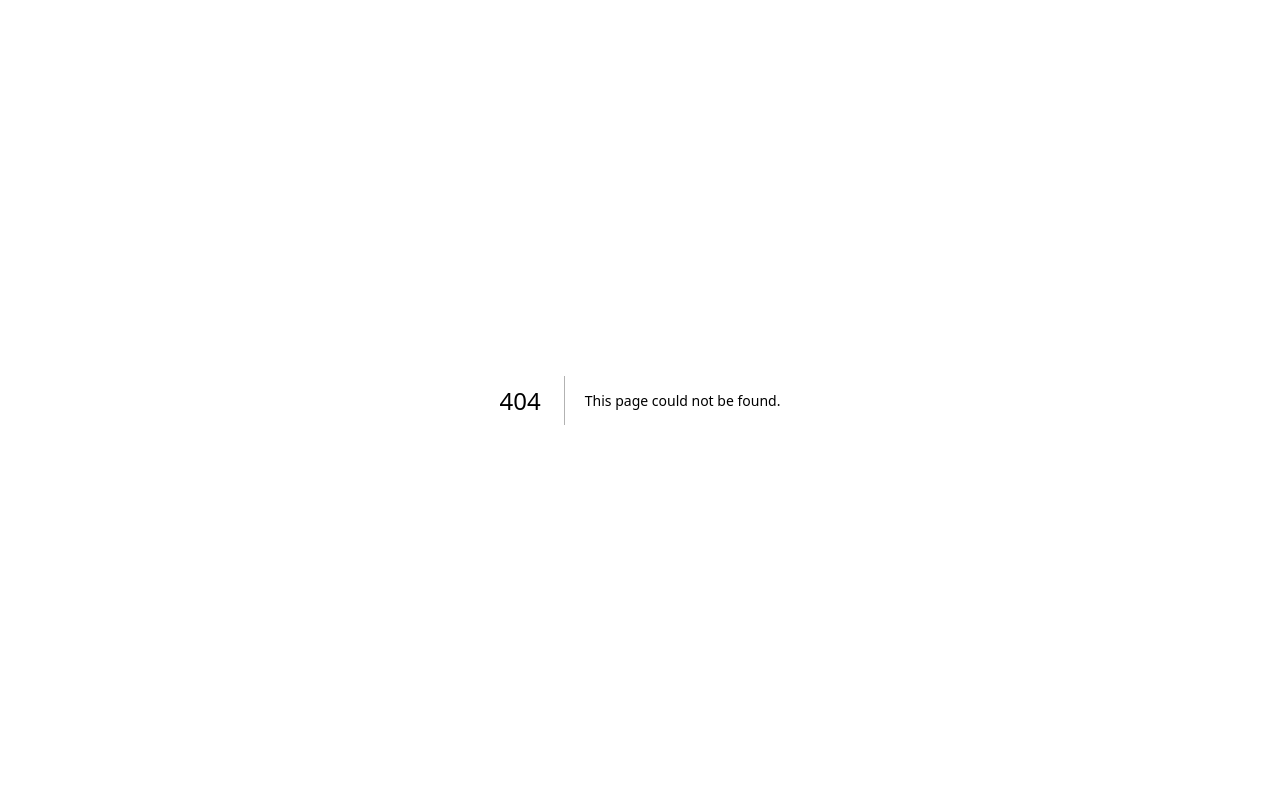
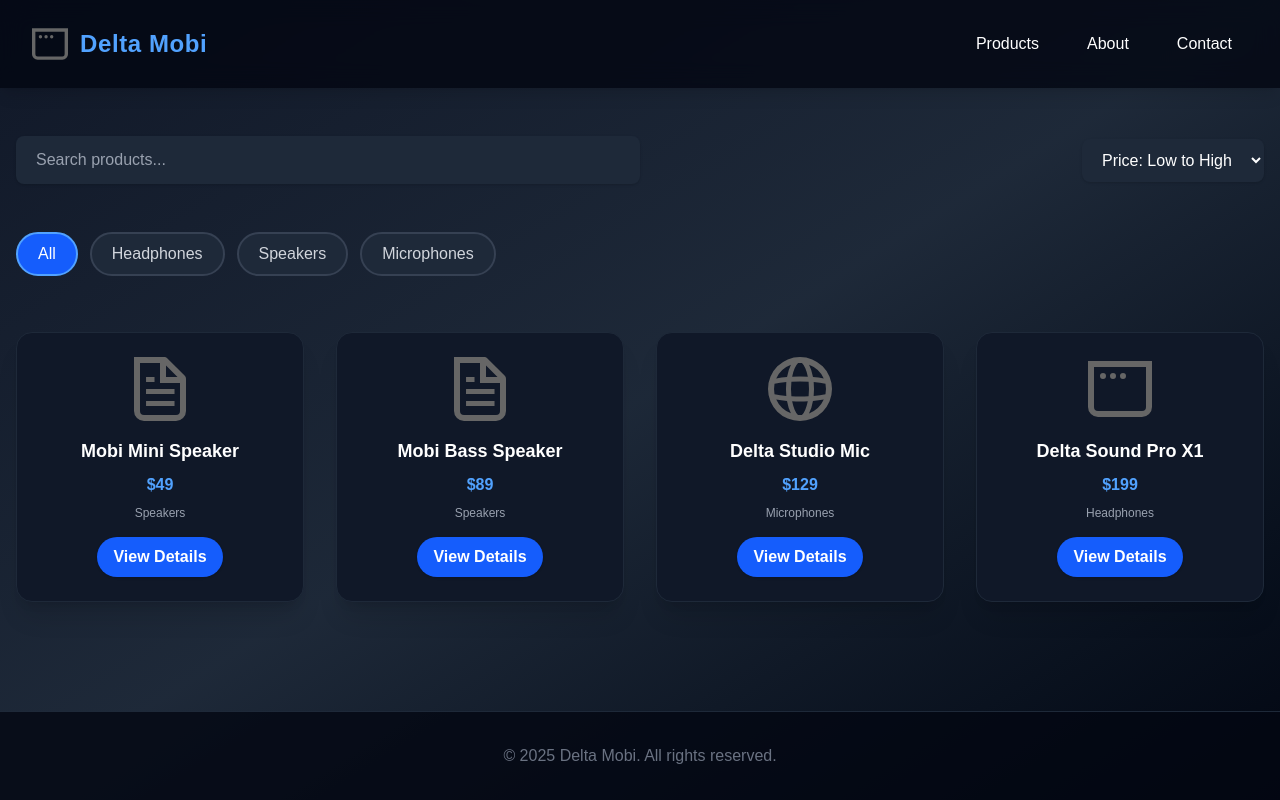
Before and after one commit to nphuoc1625/delta_mobi, a Next.js app: page /products in a window 1280 px wide. Before the commit this address had no page. Built offline with nearby package versions, Linux system fonts and the light colour scheme.

Commit message:
FE: add simple homepage and product page

```diff
--- a/src/app/page.tsx
+++ b/src/app/page.tsx
@@ -1,103 +1,69 @@
 import Image from "next/image";
+import Header from "../components/Header";
+import Footer from "../components/Footer";
+
+const featuredProducts = [
+  {
+    id: 1,
+    name: "Delta Sound Pro X1",
+    description: "High-fidelity wireless headphones with noise cancellation.",
+    price: "$199",
+    image: "/window.svg",
+  },
+  {
+    id: 2,
+    name: "Mobi Mini Speaker",
+    description: "Portable Bluetooth speaker with deep bass.",
+    price: "$49",
+    image: "/file.svg",
+  },
+  {
+    id: 3,
+    name: "Delta Studio Mic",
+    description: "Professional USB microphone for studio-quality sound.",
+    price: "$129",
+    image: "/globe.svg",
+  },
+];
 
 export default function Home() {
   return (
-    <div className="grid grid-rows-[20px_1fr_20px] items-center justify-items-center min-h-screen p-8 pb-20 gap-16 sm:p-20 font-[family-name:var(--font-geist-sans)]">
-      <main className="flex flex-col gap-[32px] row-start-2 items-center sm:items-start">
-        <Image
-          className="dark:invert"
-          src="/next.svg"
-          alt="Next.js logo"
-          width={180}
-          height={38}
-          priority
-        />
-        <ol className="list-inside list-decimal text-sm/6 text-center sm:text-left font-[family-name:var(--font-geist-mono)]">
-          <li className="mb-2 tracking-[-.01em]">
-            Get started by editing{" "}
-            <code className="bg-black/[.05] dark:bg-white/[.06] px-1 py-0.5 rounded font-[family-name:var(--font-geist-mono)] font-semibold">
-              src/app/page.tsx
-            </code>
-            .
-          </li>
-          <li className="tracking-[-.01em]">
-            Save and see your changes instantly.
-          </li>
-        </ol>
+    <div className="min-h-screen flex flex-col bg-gradient-to-br from-gray-900 via-gray-800 to-gray-950 text-white">
+      <Header />
 
-        <div className="flex gap-4 items-center flex-col sm:flex-row">
-          <a
-            className="rounded-full border border-solid border-transparent transition-colors flex items-center justify-center bg-foreground text-background gap-2 hover:bg-[#383838] dark:hover:bg-[#ccc] font-medium text-sm sm:text-base h-10 sm:h-12 px-4 sm:px-5 sm:w-auto"
-            href="https://vercel.com/new?utm_source=create-next-app&utm_medium=appdir-template-tw&utm_campaign=create-next-app"
-            target="_blank"
-            rel="noopener noreferrer"
-          >
-            <Image
-              className="dark:invert"
-              src="/vercel.svg"
-              alt="Vercel logomark"
-              width={20}
-              height={20}
-            />
-            Deploy now
-          </a>
-          <a
-            className="rounded-full border border-solid border-black/[.08] dark:border-white/[.145] transition-colors flex items-center justify-center hover:bg-[#f2f2f2] dark:hover:bg-[#1a1a1a] hover:border-transparent font-medium text-sm sm:text-base h-10 sm:h-12 px-4 sm:px-5 w-full sm:w-auto md:w-[158px]"
-            href="https://nextjs.org/docs?utm_source=create-next-app&utm_medium=appdir-template-tw&utm_campaign=create-next-app"
-            target="_blank"
-            rel="noopener noreferrer"
-          >
-            Read our docs
-          </a>
+      {/* Hero Section */}
+      <section className="flex flex-col items-center justify-center flex-1 py-16 px-4 text-center bg-gradient-to-b from-gray-950/90 to-gray-900/80">
+        <h1 className="text-5xl sm:text-6xl font-extrabold mb-6 text-blue-400 drop-shadow-lg">Premium Sound Devices</h1>
+        <p className="text-xl sm:text-2xl text-gray-300 mb-8 max-w-2xl">Experience the next level of audio with Delta Mobi. Explore our curated selection of headphones, speakers, and studio equipment designed for true sound lovers.</p>
+        <div className="flex flex-wrap gap-4 justify-center">
+          <a href="/products" className="px-8 py-3 rounded-full bg-blue-600 hover:bg-blue-700 text-lg font-semibold shadow-lg transition">Browse Products</a>
+          <a href="#about" className="px-8 py-3 rounded-full bg-gray-800 hover:bg-gray-700 text-lg font-semibold shadow-lg transition">Learn More</a>
+        </div>
+      </section>
+
+      {/* Featured Products */}
+      <main id="products" className="w-full max-w-6xl mx-auto py-16 px-4">
+        <h2 className="text-3xl font-bold mb-10 text-center text-blue-300">Featured Products</h2>
+        <div className="grid grid-cols-1 sm:grid-cols-2 md:grid-cols-3 gap-10">
+          {featuredProducts.map((product) => (
+            <div key={product.id} className="bg-gray-900 rounded-2xl p-8 flex flex-col items-center shadow-xl hover:scale-105 hover:shadow-blue-900 transition-transform border border-gray-800">
+              <Image
+                src={product.image}
+                alt={product.name}
+                width={72}
+                height={72}
+                className="mb-6"
+              />
+              <h3 className="text-xl font-bold mb-2 text-white">{product.name}</h3>
+              <p className="text-base text-gray-400 mb-4 text-center">{product.description}</p>
+              <span className="text-lg font-semibold text-blue-400">{product.price}</span>
+              <button className="mt-6 px-6 py-2 rounded-full bg-blue-600 hover:bg-blue-700 font-semibold transition shadow">View Details</button>
+            </div>
+          ))}
         </div>
       </main>
-      <footer className="row-start-3 flex gap-[24px] flex-wrap items-center justify-center">
-        <a
-          className="flex items-center gap-2 hover:underline hover:underline-offset-4"
-          href="https://nextjs.org/learn?utm_source=create-next-app&utm_medium=appdir-template-tw&utm_campaign=create-next-app"
-          target="_blank"
-          rel="noopener noreferrer"
-        >
-          <Image
-            aria-hidden
-            src="/file.svg"
-            alt="File icon"
-            width={16}
-            height={16}
-          />
-          Learn
-        </a>
-        <a
-          className="flex items-center gap-2 hover:underline hover:underline-offset-4"
-          href="https://vercel.com/templates?framework=next.js&utm_source=create-next-app&utm_medium=appdir-template-tw&utm_campaign=create-next-app"
-          target="_blank"
-          rel="noopener noreferrer"
-        >
-          <Image
-            aria-hidden
-            src="/window.svg"
-            alt="Window icon"
-            width={16}
-            height={16}
-          />
-          Examples
-        </a>
-        <a
-          className="flex items-center gap-2 hover:underline hover:underline-offset-4"
-          href="https://nextjs.org?utm_source=create-next-app&utm_medium=appdir-template-tw&utm_campaign=create-next-app"
-          target="_blank"
-          rel="noopener noreferrer"
-        >
-          <Image
-            aria-hidden
-            src="/globe.svg"
-            alt="Globe icon"
-            width={16}
-            height={16}
-          />
-          Go to nextjs.org →
-        </a>
-      </footer>
+
+      <Footer />
     </div>
   );
 }
--- /dev/null
+++ b/src/app/products/page.tsx
@@ -0,0 +1,105 @@
+"use client";
+import Image from "next/image";
+import { useState } from "react";
+import Header from "../../components/Header";
+import Footer from "../../components/Footer";
+import { getProducts, Product } from "../../data/products";
+
+const categories = ["All", "Headphones", "Speakers", "Microphones"];
+const filters = ["Price: Low to High", "Price: High to Low", "Newest"];
+
+export default function ProductsPage() {
+    const [search, setSearch] = useState("");
+    const [selectedCategory, setSelectedCategory] = useState("All");
+    const [selectedFilter, setSelectedFilter] = useState(filters[0]);
+
+    const products: Product[] = getProducts();
+
+    // Filtered and searched products
+    let filteredProducts = products.filter(
+        (p) =>
+            (selectedCategory === "All" || p.category === selectedCategory) &&
+            p.name.toLowerCase().includes(search.toLowerCase())
+    );
+    if (selectedFilter === "Price: Low to High") {
+        filteredProducts = filteredProducts.slice().sort((a, b) => a.price - b.price);
+    } else if (selectedFilter === "Price: High to Low") {
+        filteredProducts = filteredProducts.slice().sort((a, b) => b.price - a.price);
+    }
+
+    return (
+        <div className="min-h-screen flex flex-col bg-gradient-to-br from-gray-900 via-gray-800 to-gray-950 text-white">
+            <Header />
+
+            {/* Body */}
+            <main className="w-full max-w-7xl mx-auto flex-1 flex flex-col gap-8 py-12 px-4">
+                {/* Search Bar */}
+                <div className="flex flex-col sm:flex-row gap-4 items-center justify-between mb-4">
+                    <input
+                        type="text"
+                        placeholder="Search products..."
+                        value={search}
+                        onChange={(e) => setSearch(e.target.value)}
+                        className="w-full sm:w-1/2 px-5 py-3 rounded-lg bg-gray-800 text-white placeholder-gray-400 focus:outline-none focus:ring-2 focus:ring-blue-500 shadow"
+                    />
+                    {/* Filter Dropdown */}
+                    <select
+                        value={selectedFilter}
+                        onChange={(e) => setSelectedFilter(e.target.value)}
+                        className="px-4 py-3 rounded-lg bg-gray-800 text-white focus:outline-none focus:ring-2 focus:ring-blue-500 shadow"
+                    >
+                        {filters.map((filter) => (
+                            <option key={filter} value={filter} className="bg-gray-800">
+                                {filter}
+                            </option>
+                        ))}
+                    </select>
+                </div>
+
+                {/* Category Section */}
+                <div className="flex gap-3 flex-wrap mb-6">
+                    {categories.map((cat) => (
+                        <button
+                            key={cat}
+                            onClick={() => setSelectedCategory(cat)}
+                            className={`px-5 py-2 rounded-full font-medium transition border-2 ${selectedCategory === cat
+                                ? "bg-blue-600 border-blue-400 text-white"
+                                : "bg-gray-800 border-gray-700 text-gray-300 hover:bg-blue-900 hover:border-blue-400"
+                                }`}
+                        >
+                            {cat}
+                        </button>
+                    ))}
+                </div>
+
+                {/* Product Grid */}
+                <div className="grid grid-cols-1 sm:grid-cols-2 md:grid-cols-3 lg:grid-cols-4 gap-8">
+                    {filteredProducts.length === 0 ? (
+                        <div className="col-span-full text-center text-gray-400 text-lg py-12">No products found.</div>
+                    ) : (
+                        filteredProducts.map((product) => (
+                            <div
+                                key={product.id}
+                                className="bg-gray-900 rounded-2xl p-6 flex flex-col items-center shadow-xl hover:scale-105 hover:shadow-blue-900 transition-transform border border-gray-800"
+                            >
+                                <Image
+                                    src={product.image}
+                                    alt={product.name}
+                                    width={64}
+                                    height={64}
+                                    className="mb-4"
+                                />
+                                <h3 className="text-lg font-bold mb-2 text-white">{product.name}</h3>
+                                <span className="text-base font-semibold text-blue-400 mb-2">${product.price}</span>
+                                <span className="text-xs text-gray-400 mb-4">{product.category}</span>
+                                <button className="mt-auto px-4 py-2 rounded-full bg-blue-600 hover:bg-blue-700 font-semibold transition shadow">View Details</button>
+                            </div>
+                        ))
+                    )}
+                </div>
+            </main>
+
+            <Footer />
+        </div>
+    );
+}
--- /dev/null
+++ b/src/components/Footer.tsx
@@ -0,0 +1,7 @@
+export default function Footer() {
+    return (
+        <footer className="w-full text-center py-8 border-t border-gray-800 text-gray-500 bg-gray-950/80 mt-auto">
+            © {new Date().getFullYear()} Delta Mobi. All rights reserved.
+        </footer>
+    );
+}
--- /dev/null
+++ b/src/components/Header.tsx
@@ -0,0 +1,21 @@
+"use client";
+import Image from "next/image";
+import Link from "next/link";
+
+export default function Header() {
+    return (
+        <header className="w-full px-8 py-6 flex items-center justify-between shadow-lg bg-gray-950/80 backdrop-blur-md sticky top-0 z-10">
+            <div className="flex items-center gap-3">
+                <Link href="/" className="flex items-center gap-3">
+                    <Image src="/window.svg" alt="Delta Mobi Logo" width={36} height={36} className="dark:invert" />
+                    <span className="text-2xl font-extrabold tracking-wide text-blue-400">Delta Mobi</span>
+                </Link>
+            </div>
+            <nav className="flex gap-4">
+                <a href="/products" className="px-4 py-2 rounded-lg font-medium hover:bg-gray-800/80 transition">Products</a>
+                <a href="#about" className="px-4 py-2 rounded-lg font-medium hover:bg-gray-800/80 transition">About</a>
+                <a href="#contact" className="px-4 py-2 rounded-lg font-medium hover:bg-gray-800/80 transition">Contact</a>
+            </nav>
+        </header>
+    );
+}
--- /dev/null
+++ b/src/data/products.ts
@@ -0,0 +1,42 @@
+export type Product = {
+    id: number;
+    name: string;
+    category: string;
+    price: number;
+    image: string;
+};
+
+export const products: Product[] = [
+    {
+        id: 1,
+        name: "Delta Sound Pro X1",
+        category: "Headphones",
+        price: 199,
+        image: "/window.svg",
+    },
+    {
+        id: 2,
+        name: "Mobi Mini Speaker",
+        category: "Speakers",
+        price: 49,
+        image: "/file.svg",
+    },
+    {
+        id: 3,
+        name: "Delta Studio Mic",
+        category: "Microphones",
+        price: 129,
+        image: "/globe.svg",
+    },
+    {
+        id: 4,
+        name: "Mobi Bass Speaker",
+        category: "Speakers",
+        price: 89,
+        image: "/file.svg",
+    },
+];
+
+export function getProducts() {
+    return products;
+}
```
